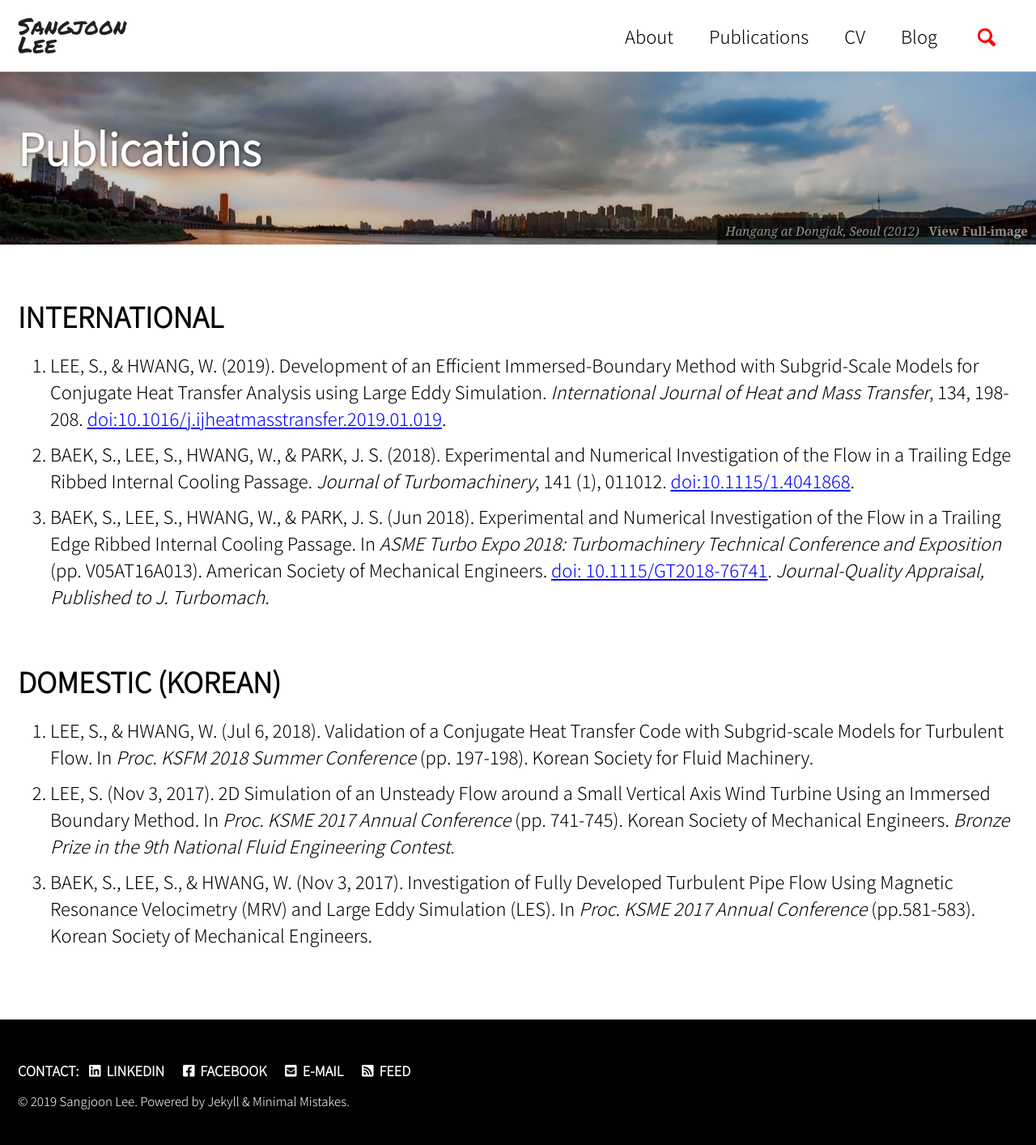
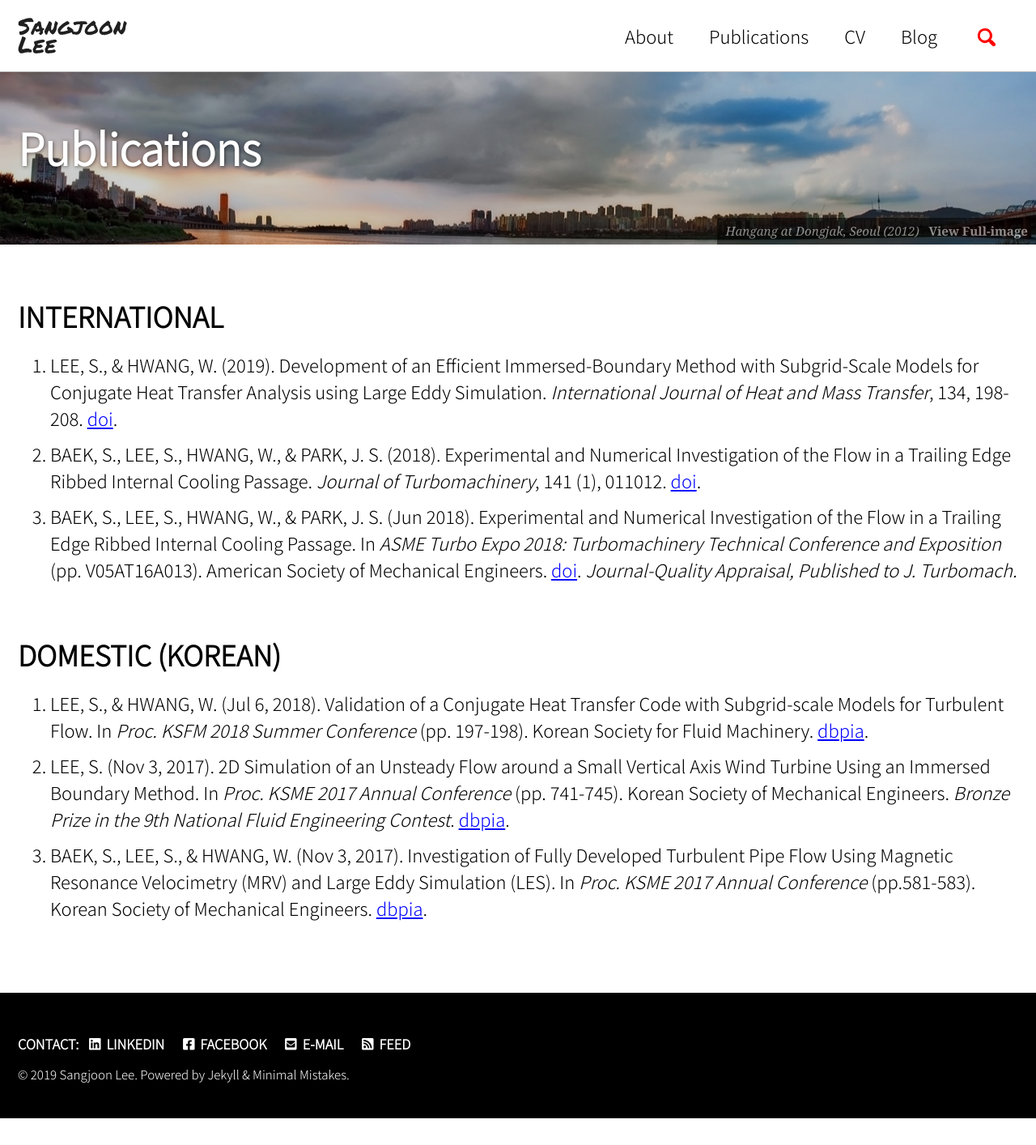
Before and after one commit to jun9303/jun9303.github.io, a Jekyll site: the page built from _pages/publications.md, in a window 1280 px wide. Shown: the whole page at 81% size. Built offline with Jekyll 4.4.1, drawn with Linux system fonts in a browser that asks for light colours; cached includes are drawn as plain includes; nearby versions of some CDN libraries; after the commit the page ends 1381 px from its top, so only the background shows below that.

Commit message:
Signed-off-by: SJ <jun9303@gmail.com>

```diff
--- a/_pages/publications.md
+++ b/_pages/publications.md
@@ -5,20 +5,20 @@ title: "Publications"
 header:
   overlay_image: /assets/images/header_publications.jpg
   overlay_filter: 0.2
-  caption: "*Hangang at Dongjak, Seoul (2012)* &nbsp; **[View Full-image](https://sangjoonlee.tk/assets/photographs/hangang_at_dongjak_seoul_2012.jpg)**"
+  caption: "*Hangang at Dongjak, Seoul (2012)* &nbsp; **[View Full-image](/assets/photographs/hangang_at_dongjak_seoul_2012.jpg)**"
 ---
 
 # INTERNATIONAL
 
-1. LEE, S., & HWANG, W. (2019). Development of an Efficient Immersed-Boundary Method with Subgrid-Scale Models for Conjugate Heat Transfer Analysis using Large Eddy Simulation. *International Journal of Heat and Mass Transfer*, 134, 198-208. [doi:10.1016/j.ijheatmasstransfer.2019.01.019](https://doi.org/10.1016/j.ijheatmasstransfer.2019.01.019).
-2. BAEK, S., LEE, S., HWANG, W., & PARK, J. S. (2018). Experimental and Numerical Investigation of the Flow in a Trailing Edge Ribbed Internal Cooling Passage. *Journal of Turbomachinery*, 141 (1), 011012. [doi:10.1115/1.4041868](https://doi.org/10.1115/1.4041868).
-3. BAEK, S., LEE, S., HWANG, W., & PARK, J. S. (Jun 2018). Experimental and Numerical Investigation of the Flow in a Trailing Edge Ribbed Internal Cooling Passage. In *ASME Turbo Expo 2018: Turbomachinery Technical Conference and Exposition* (pp. V05AT16A013). American Society of Mechanical Engineers. [doi: 10.1115/GT2018-76741](https://doi.org/10.1115/GT2018-76741). *Journal-Quality Appraisal, Published to J. Turbomach.*
+1. LEE, S., & HWANG, W. (2019). Development of an Efficient Immersed-Boundary Method with Subgrid-Scale Models for Conjugate Heat Transfer Analysis using Large Eddy Simulation. *International Journal of Heat and Mass Transfer*, 134, 198-208. [doi](https://doi.org/10.1016/j.ijheatmasstransfer.2019.01.019).
+2. BAEK, S., LEE, S., HWANG, W., & PARK, J. S. (2018). Experimental and Numerical Investigation of the Flow in a Trailing Edge Ribbed Internal Cooling Passage. *Journal of Turbomachinery*, 141 (1), 011012. [doi](https://doi.org/10.1115/1.4041868).
+3. BAEK, S., LEE, S., HWANG, W., & PARK, J. S. (Jun 2018). Experimental and Numerical Investigation of the Flow in a Trailing Edge Ribbed Internal Cooling Passage. In *ASME Turbo Expo 2018: Turbomachinery Technical Conference and Exposition* (pp. V05AT16A013). American Society of Mechanical Engineers. [doi](https://doi.org/10.1115/GT2018-76741). *Journal-Quality Appraisal, Published to J. Turbomach.*
 
 # DOMESTIC (KOREAN)
 
-1. LEE, S., & HWANG, W. (Jul 6, 2018). Validation of a Conjugate Heat Transfer Code with Subgrid-scale Models for Turbulent Flow. In *Proc. KSFM 2018 Summer Conference* (pp. 197-198). Korean Society for Fluid Machinery.
-2. LEE, S. (Nov 3, 2017). 2D Simulation of an Unsteady Flow around a Small Vertical Axis Wind Turbine Using an Immersed Boundary Method. In *Proc. KSME 2017 Annual Conference* (pp. 741-745). Korean Society of Mechanical Engineers. *Bronze Prize in the 9th National Fluid Engineering Contest*.
-3. BAEK, S., LEE, S., & HWANG, W. (Nov 3, 2017). Investigation of Fully Developed Turbulent Pipe Flow Using Magnetic Resonance Velocimetry (MRV) and Large Eddy Simulation (LES). In *Proc. KSME 2017 Annual Conference* (pp.581-583). Korean Society of Mechanical Engineers.
+1. LEE, S., & HWANG, W. (Jul 6, 2018). Validation of a Conjugate Heat Transfer Code with Subgrid-scale Models for Turbulent Flow. In *Proc. KSFM 2018 Summer Conference* (pp. 197-198). Korean Society for Fluid Machinery. [dbpia](http://www.dbpia.co.kr/journal/articleDetail?nodeId=NODE07536688&language=ko_KR).
+2. LEE, S. (Nov 3, 2017). 2D Simulation of an Unsteady Flow around a Small Vertical Axis Wind Turbine Using an Immersed Boundary Method. In *Proc. KSME 2017 Annual Conference* (pp. 741-745). Korean Society of Mechanical Engineers. *Bronze Prize in the 9th National Fluid Engineering Contest*. [dbpia](http://www.dbpia.co.kr/journal/articleDetail?nodeId=NODE07287580&language=ko_KR#).
+3. BAEK, S., LEE, S., & HWANG, W. (Nov 3, 2017). Investigation of Fully Developed Turbulent Pipe Flow Using Magnetic Resonance Velocimetry (MRV) and Large Eddy Simulation (LES). In *Proc. KSME 2017 Annual Conference* (pp.581-583). Korean Society of Mechanical Engineers. [dbpia](http://www.dbpia.co.kr/journal/articleDetail?nodeId=NODE07287540&language=ko_KR#).
 
 <style type="text/css">
 h1 {
```
